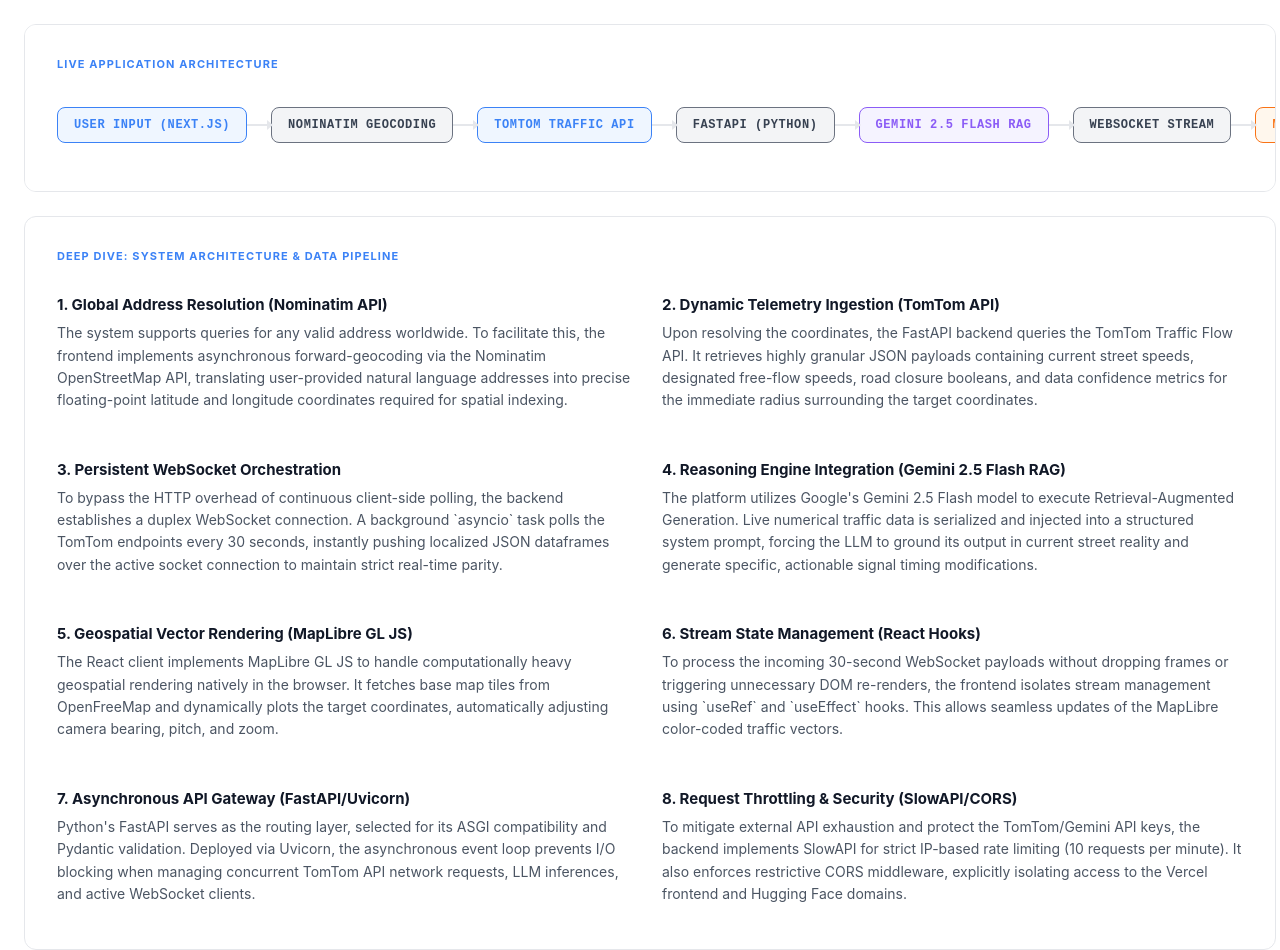
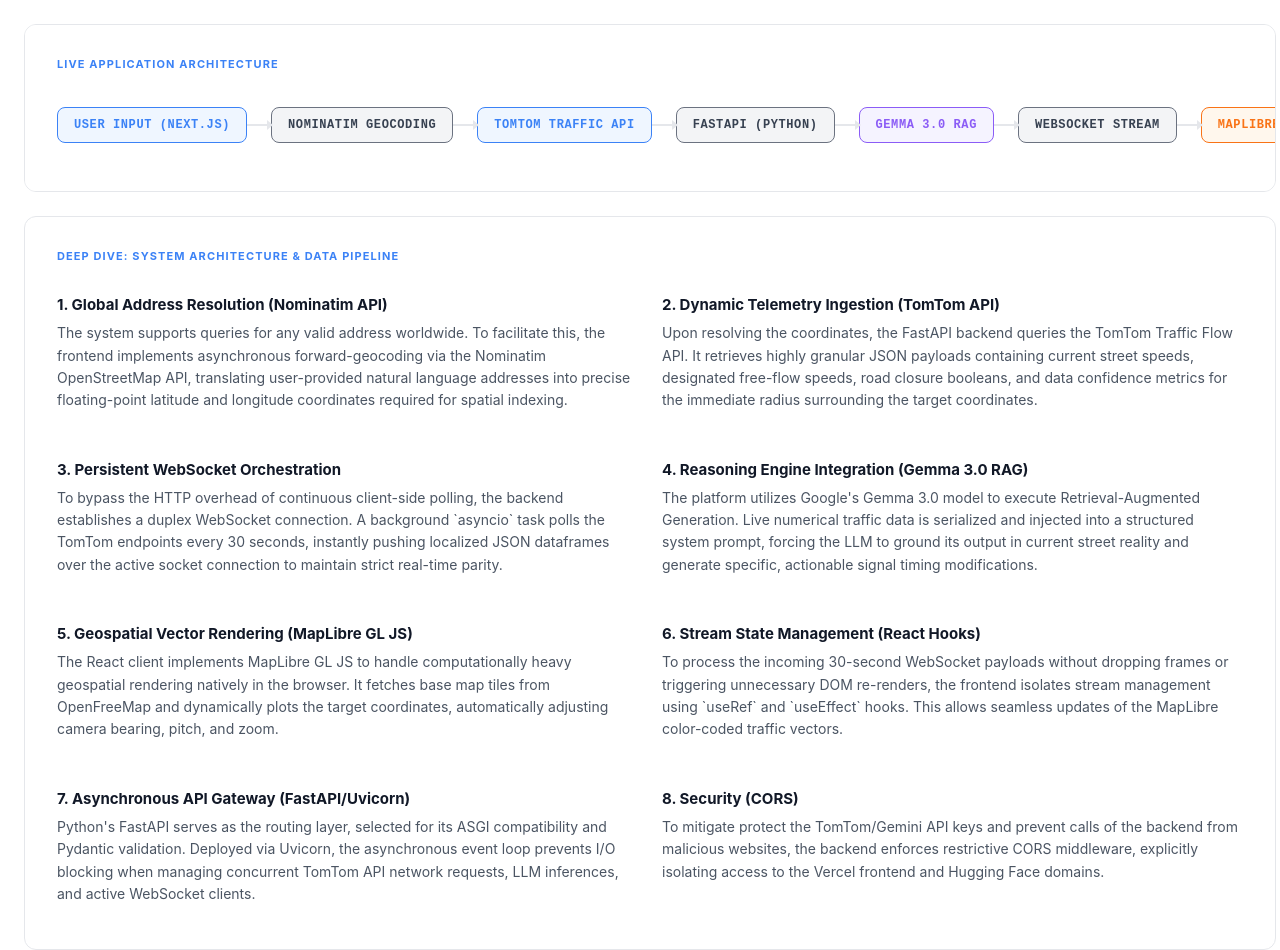
Before and after one commit to aryan-rajesh7/landing-ml-graphs, a Next.js app: page / in a window 1280 px wide. Shown: the part 865-1815 px from the top of the page. Built offline with nearby package versions, Linux system fonts and the light colour scheme.

Commit message:
Fixed some descriptions of AI-Traffic Optimizer project

```diff
--- a/app/page.tsx
+++ b/app/page.tsx
@@ -253,7 +253,7 @@ export default function BeautifulLightPortfolio() {
                       The AI Traffic Optimizer is a full-stack predictive modeling platform designed to evaluate and optimize street-level vehicle flow. By integrating direct API telemetry with deep learning, it replaces static timing models with dynamically generated signal strategies based on live network conditions.
                     </p>
                     <p style={{ color: colors.textSec, fontSize: "16px", lineHeight: "1.7", margin: "0" }}>
-                      The architecture establishes persistent WebSocket connections to the TomTom API to ingest live speed, flow, and incident data for any custom global address. This data is visualized via MapLibre GL JS and processed through a hybrid PyTorch LSTM and XGBoost pipeline to forecast congestion volatility, while Google's Gemini 2.5 Flash operates as a Reasoning Engine to generate human-readable mitigation strategies.
+                      The architecture establishes persistent WebSocket connections to the TomTom API to ingest live speed, flow, and incident data for any custom global address. This data is visualized via MapLibre GL JS and processed through a hybrid PyTorch LSTM and XGBoost pipeline to forecast congestion volatility, while Google's Gemma 3 operates as a Reasoning Engine to generate human-readable mitigation strategies.
                     </p>
                   </div>
                   <div style={{ display: "flex", gap: "12px", flexWrap: "wrap" }}>
@@ -271,7 +271,7 @@ export default function BeautifulLightPortfolio() {
                   <FlowNode label="Nominatim Geocoding" type="process" />
                   <FlowNode label="TomTom Traffic API" type="input" />
                   <FlowNode label="FastAPI (Python)" type="process" />
-                  <FlowNode label="Gemini 2.5 Flash RAG" type="ai" />
+                  <FlowNode label="Gemma 3.0 RAG" type="ai" />
                   <FlowNode label="WebSocket Stream" type="process" />
                   <FlowNode label="MapLibre GL Client" type="output" isLast={true} />
                 </div>
@@ -294,8 +294,8 @@ export default function BeautifulLightPortfolio() {
                       desc: "To bypass the HTTP overhead of continuous client-side polling, the backend establishes a duplex WebSocket connection. A background `asyncio` task polls the TomTom endpoints every 30 seconds, instantly pushing localized JSON dataframes over the active socket connection to maintain strict real-time parity."
                     },
                     {
-                      aspect: "4. Reasoning Engine Integration (Gemini 2.5 Flash RAG)",
-                      desc: "The platform utilizes Google's Gemini 2.5 Flash model to execute Retrieval-Augmented Generation. Live numerical traffic data is serialized and injected into a structured system prompt, forcing the LLM to ground its output in current street reality and generate specific, actionable signal timing modifications."
+                      aspect: "4. Reasoning Engine Integration (Gemma 3.0 RAG)",
+                      desc: "The platform utilizes Google's Gemma 3.0 model to execute Retrieval-Augmented Generation. Live numerical traffic data is serialized and injected into a structured system prompt, forcing the LLM to ground its output in current street reality and generate specific, actionable signal timing modifications."
                     },
                     {
                       aspect: "5. Geospatial Vector Rendering (MapLibre GL JS)",
@@ -310,8 +310,8 @@ export default function BeautifulLightPortfolio() {
                       desc: "Python's FastAPI serves as the routing layer, selected for its ASGI compatibility and Pydantic validation. Deployed via Uvicorn, the asynchronous event loop prevents I/O blocking when managing concurrent TomTom API network requests, LLM inferences, and active WebSocket clients."
                     },
                     {
-                      aspect: "8. Request Throttling & Security (SlowAPI/CORS)",
-                      desc: "To mitigate external API exhaustion and protect the TomTom/Gemini API keys, the backend implements SlowAPI for strict IP-based rate limiting (10 requests per minute). It also enforces restrictive CORS middleware, explicitly isolating access to the Vercel frontend and Hugging Face domains."
+                      aspect: "8. Security (CORS)",
+                      desc: "To mitigate protect the TomTom/Gemini API keys and prevent calls of the backend from malicious websites, the backend enforces restrictive CORS middleware, explicitly isolating access to the Vercel frontend and Hugging Face domains."
                     }
                   ].map(item => (
                     <div key={item.aspect} className="stack-list-item" style={{ borderBottom: 'none', padding: '12px 0' }}>
```
